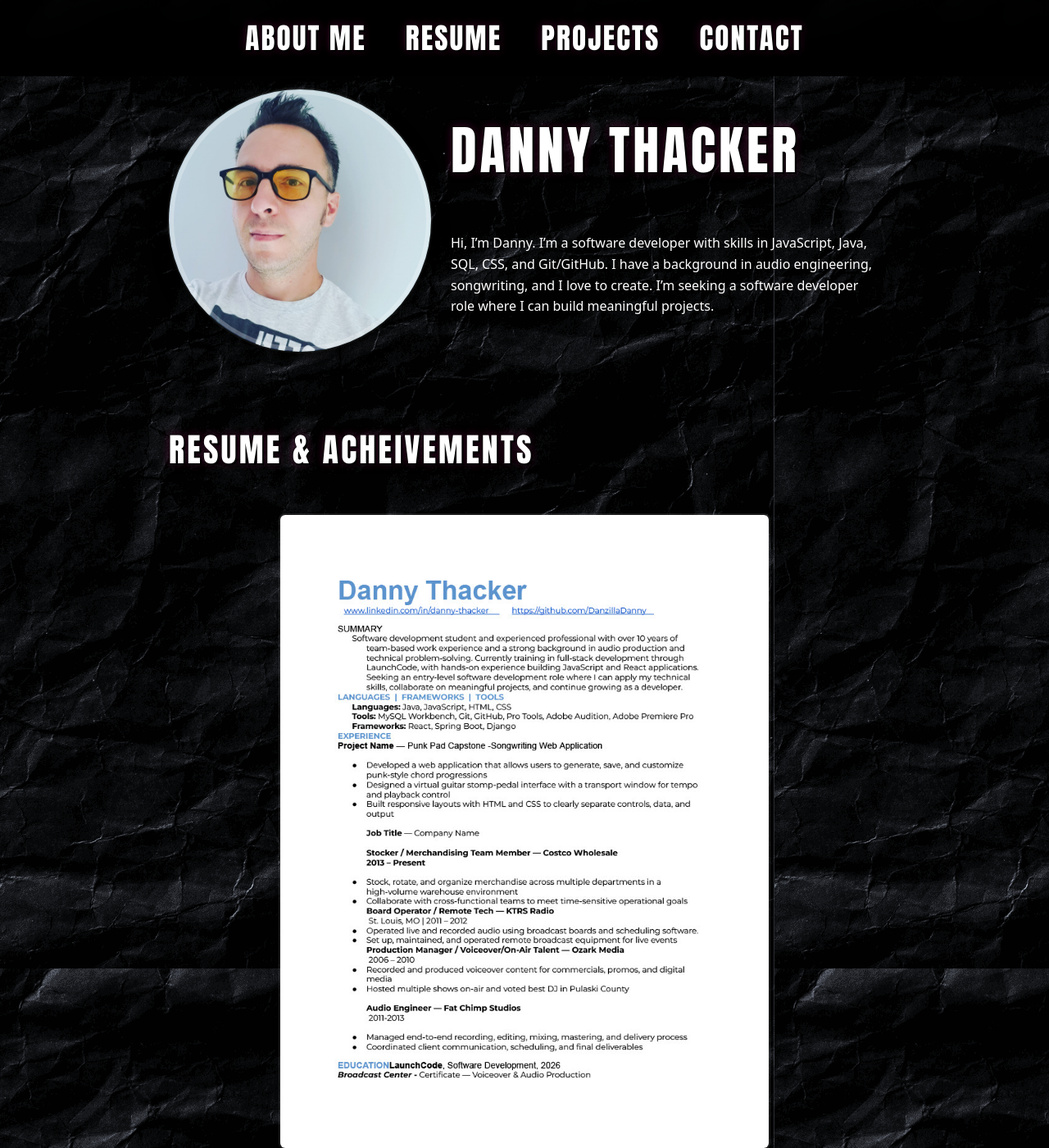
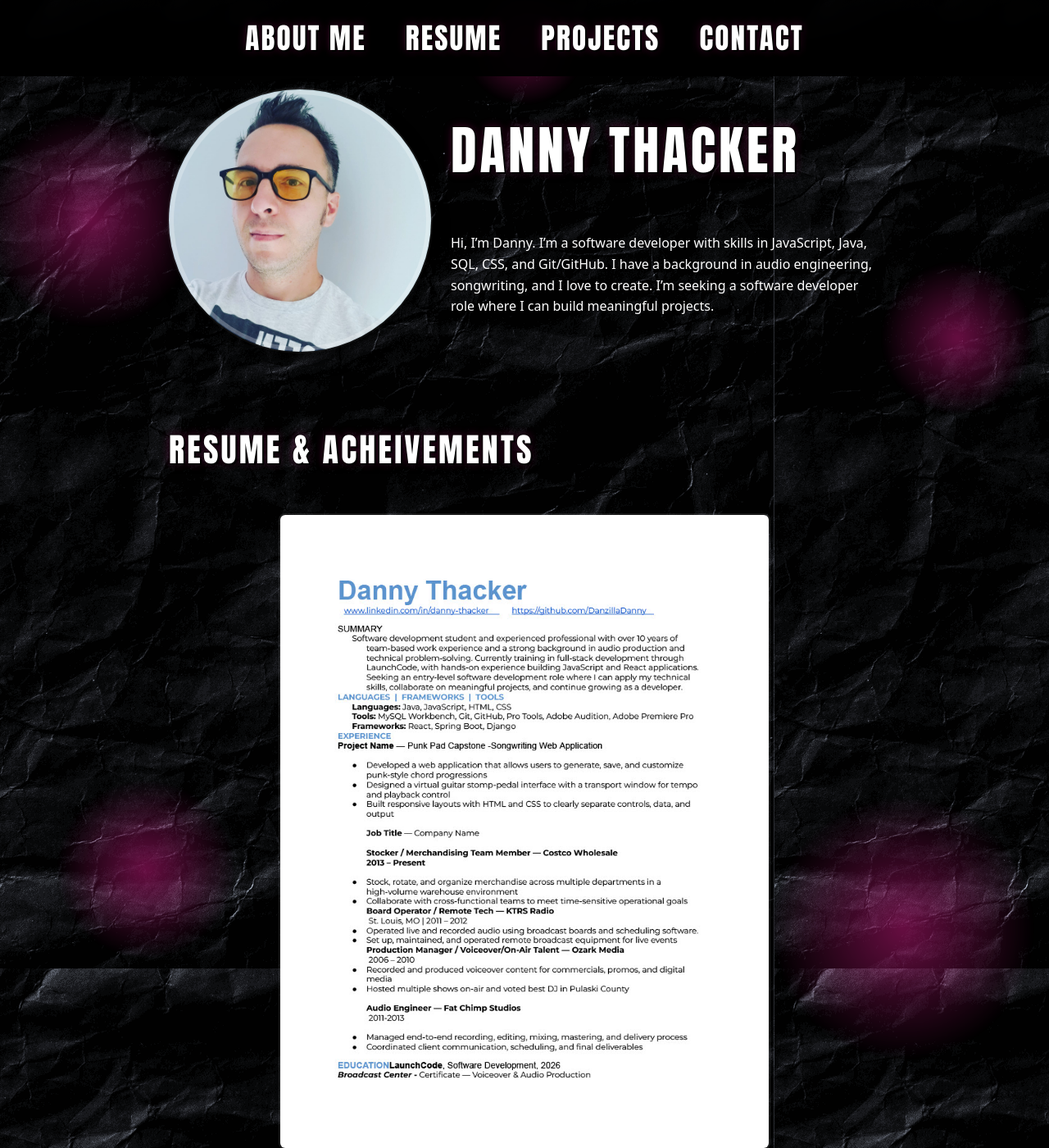
Before and after one commit to DanzillaDanny/DanzillaDanny.github.io, a Jekyll site: the page built from index.md, in a window 1280 px wide and 1400 px high. Shown: the whole window at 82% size. Built offline with Jekyll 4.4.1, drawn with Linux system fonts in a browser that asks for light colours.

Commit message:
experimenting with box shadow and effects around photo to make page dynamic

```diff
--- a/assets/index.css
+++ b/assets/index.css
@@ -187,8 +187,24 @@ text-shadow:
     outline-offset: -6px;
 
     box-shadow:
-    0 10px 20px rgba(0,0,0,0.6),
-    0 0 0 2px rgba(255,255,255,0.08);
+        0 10px 20px rgba(0,0,0,0.6),
+        0 0 0 2px rgba(255,255,255,0.08);
+}
+
+.profile-wrap::before {
+    content: '';
+    position: absolute;
+    inset: -20px;
+    background:
+        radial-gradient(circle at 10% 20%, var(--accent-color) 0%, transparent 8%),
+        radial-gradient(circle at 90% 30%, var(--accent-color) 0%, transparent 6%),
+        radial-gradient(circle at 85% 80%, var(--accent-color) 0%, transparent 10%),
+        radial-gradient(circle at 15% 75%, var(--accent-color) 0%, transparent 7%),
+        radial-gradient(circle at 50% 5%, var(--accent-color) 0%, transparent 5%);
+    opacity: 0.4;
+    filter: blur(2px);
+    pointer-events: none;
+    z-index: -1;
 }
 
 .resume-card,
```
